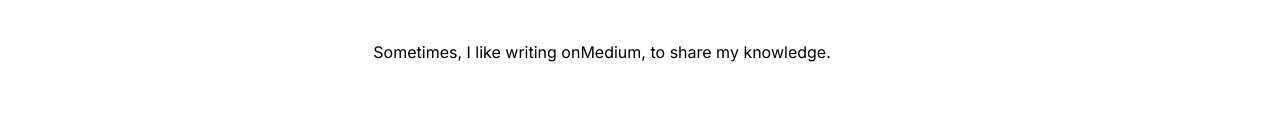
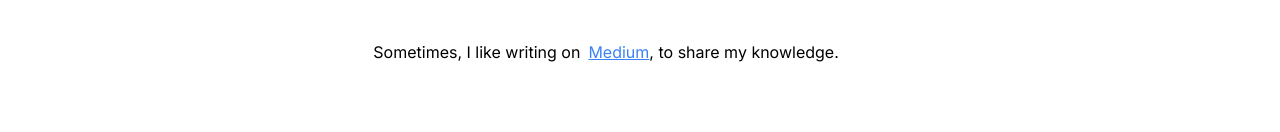
Before and after one commit to vizucode/doodle-web-profile, a Next.js app: page /about in a window 1280 px wide. Shown: the part 779-911 px from the top of the page. Built offline with nearby package versions, Linux system fonts and the light colour scheme.

Commit message:
feat: about

```diff
--- a/pages/about.js
+++ b/pages/about.js
@@ -21,8 +21,10 @@
                     </Paragraph>
                     <Paragraph className='mt-8'>
                         Sometimes, I like writing on
-                        <Link href="https://medium.com/@vizucode" className="text-blue-500 underline">
-                            Medium
+                        <Link href="https://medium.com/@vizucode">
+                            <span className="ml-2 text-blue-500 underline">
+                                Medium
+                            </span>
                         </Link>
                         , to share my knowledge.
                     </Paragraph>
```
